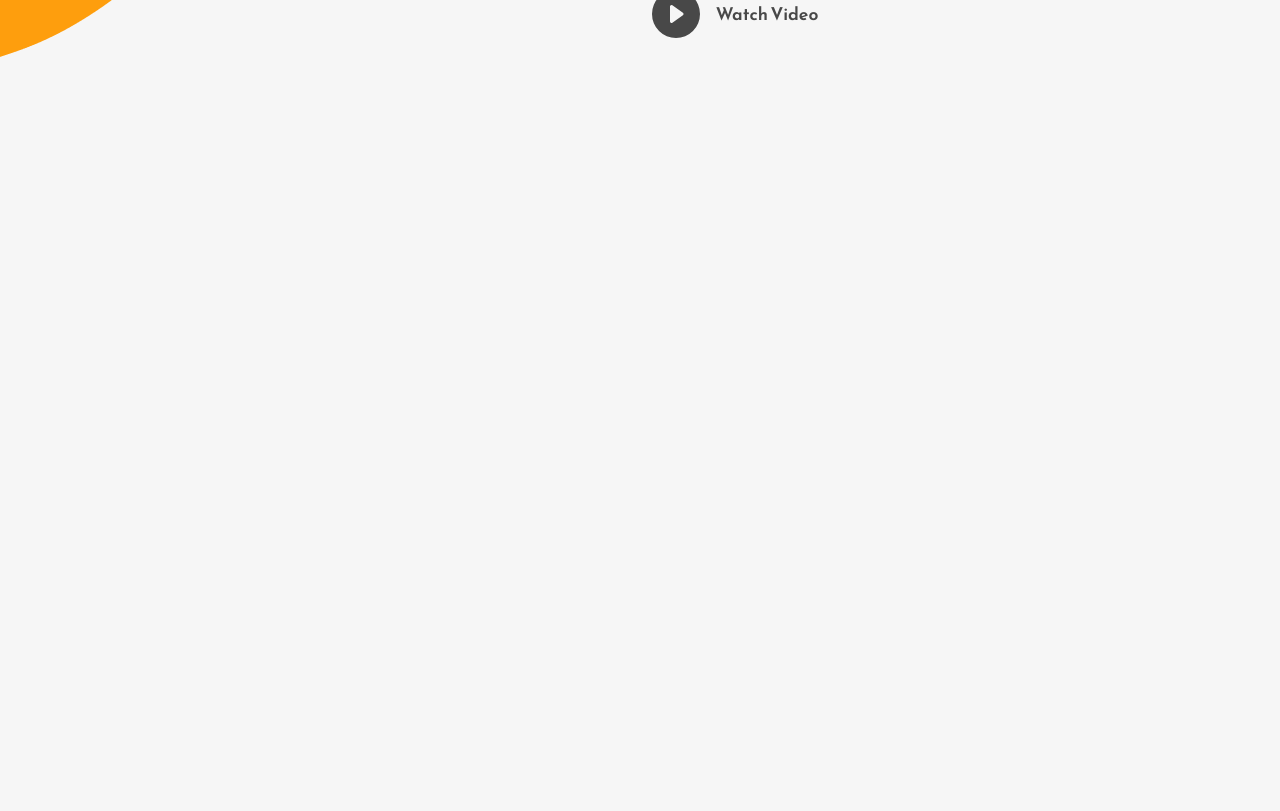
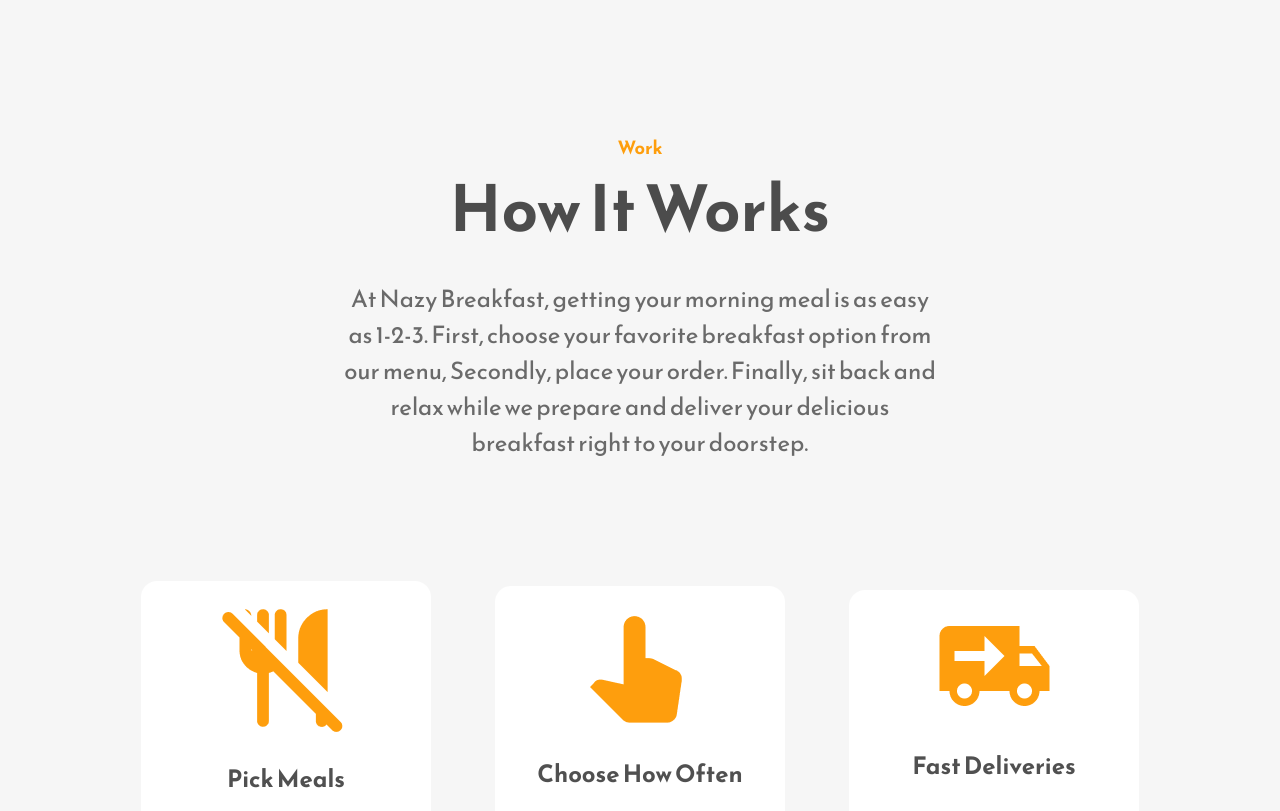
Before and after one commit to sharon5555/NazyBreakfast-React-, a React (Create React App) app in the folder nazy-breakfast/: page / in a window 1280 px wide. Shown: the part 1960-2771 px from the top of the page. Before the commit the page ends 2041 px from the top, so only its background shows below. Built offline with nearby package versions, Linux system fonts and the light colour scheme.

Commit message:
Added the work Component

```diff
--- a/nazy-breakfast/src/App.js
+++ b/nazy-breakfast/src/App.js
@@ -1,12 +1,14 @@
 import './App.css';
 import Home from "./components/Home";
 import About from "./components/About";
+import Work from "./components/Work";
 
 function App() {
   return (
     <div className="App">
       <Home/>
       <About/>
+      <Work/>
     </div>
   );
 }
--- a/nazy-breakfast/src/components/About.js
+++ b/nazy-breakfast/src/components/About.js
@@ -22,7 +22,7 @@ const About = () => {
                 We believe in the power of a good breakfast for a healthy diet. At Nazy Breakfast, we're passionate about providing nutritious breakfast options that are not only delicious but also fuel your body for the day ahead. Morning meals matter to us because they set the tone for your entire day. Whether it's a hearty bowl of oatmeal or a protein-packed smoothie, we're here to make your mornings healthier and happier.
             </p>
             <p className='primary-text'>
-                We understand the importance of breakfast in maintaining a balanced diet. That's why we're dedicated to offering a range of nutritious morning options that make every meal count. From wholesome granolas to energizing fruit bowls, we're committed to helping you start your day right. Because we believe that morning meals matter in nourishing both body and mind.
+                We understand the importance of breakfast in maintaining a balanced diet. That's why we're dedicated to offering a range of nutritious morning options that make every meal count.
             </p>
             <div className='about-button-container'>
                 <button className='secondary-button'>Learn More</button>
--- a/nazy-breakfast/src/components/Home.js
+++ b/nazy-breakfast/src/components/Home.js
@@ -14,7 +14,7 @@ const Home = () => {
             </div>
             <div className="home-text-section">
                 <h1 className='primary-heading'>
-                    Your BreakFast Delivered Hot & Fresh.
+                    Nazy BreakFast Delivered Hot & Fresh.
                 </h1>
                 <p className='primary-text'>
                     Healthy swap-out chefs do all the prep stuff, like cutting up ingredients and adding flavor, so you just have to cook the food fresh.
--- /dev/null
+++ b/nazy-breakfast/src/components/Work.js
@@ -0,0 +1,48 @@
+import React from "react";
+import PickMeals from "../Assets/pick-meals-image.png";
+import ChooseMeals from "../Assets/choose-image.png";
+import DeliveryMeals from "../Assets/delivery-image.png";
+
+const Work = () => {
+    const workInfoData = [
+        {
+        image: PickMeals,
+        title: "Pick Meals",
+        text: " Choose your favorite breakfast from our menu, decide how often you want it, and we'll deliver it to you. Easy, tasty, and convenient!",
+        },
+        {
+        image: ChooseMeals,
+        title: "Choose How Often",
+        text: "Decide how frequently you want your breakfast delivered—whether it's every day, once a week, or just once a month. You're in control!",
+        },
+        {
+        image: DeliveryMeals,
+        title: "Fast Deliveries",
+        text: "Get your breakfast quickly! We make sure your meal reaches you as soon as possible, so you can enjoy it fresh and hot.",
+        },
+    ];
+    return (
+        <div className="work-section-wrapper">
+        <div className="work-section-top">
+            <p className="primary-subheading">Work</p>
+            <h1 className="primary-heading">How It Works</h1>
+            <p className="primary-text">
+            At Nazy Breakfast, getting your morning meal is as easy as 1-2-3. First, choose your favorite breakfast option from our menu, Secondly, place your order. Finally, sit back and relax while we prepare and deliver your delicious breakfast right to your doorstep.
+            </p>
+        </div>
+        <div className="work-section-bottom">
+            {workInfoData.map((data) => (
+            <div className="work-section-info" key={data.title}>
+                <div className="info-boxes-img-container">
+                <img src={data.image} alt="" />
+                </div>
+                <h2>{data.title}</h2>
+                <p>{data.text}</p>
+            </div>
+            ))}
+        </div>
+        </div>
+    );
+    };
+
+    export default Work;
```
